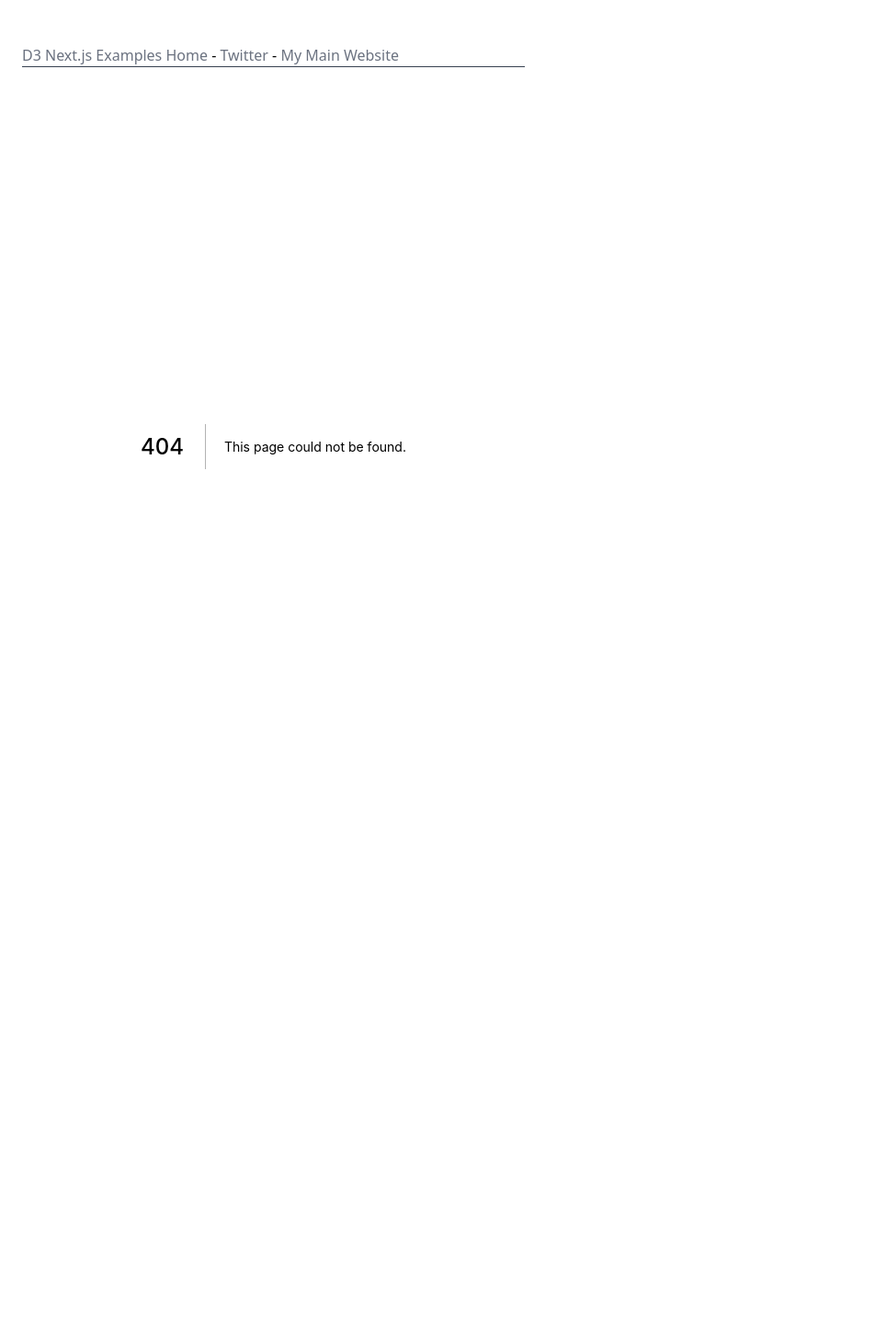
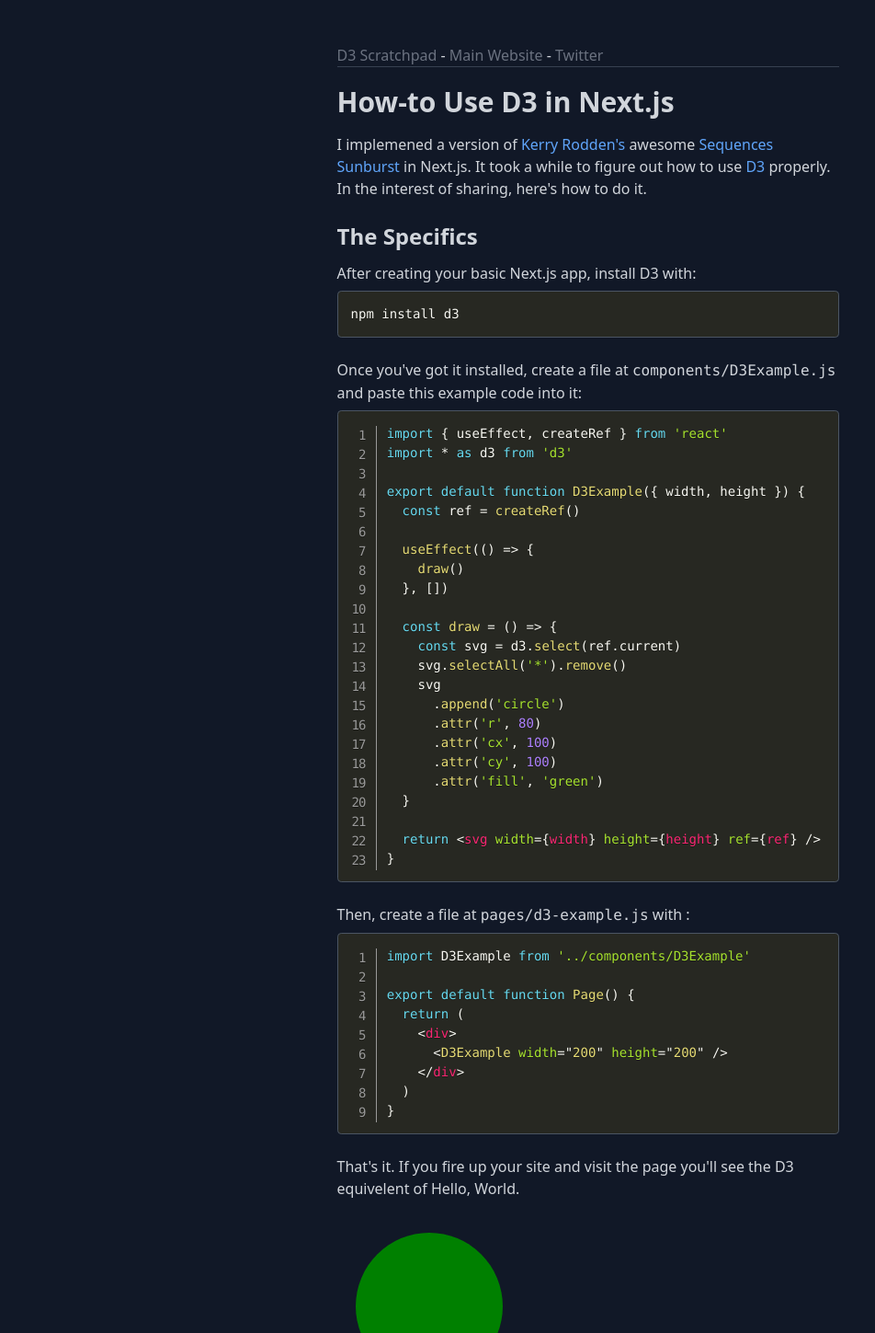
Before and after one commit to alanwsmith/d3-playground.alanwsmith.com, a Next.js app: page /how-to-use-d3-in-nextjs in a window 1280 px wide. Before the commit this address had no page. Shown: the top 1449 px of the page at 92% size, without its empty margins (0-952 px from the left). Before the commit the page ends 949 px from the top, so only its background shows below. Built offline with nearby package versions, Linux system fonts and the light colour scheme.

Commit message:
Updated content for main how-to page

```diff
--- /dev/null
+++ b/components/D3Example.js
@@ -0,0 +1,23 @@
+import { useEffect, createRef } from 'react'
+import * as d3 from 'd3'
+
+export default function D3Example({ width, height }) {
+  const ref = createRef()
+
+  useEffect(() => {
+    draw()
+  }, [])
+
+  const draw = () => {
+    const svg = d3.select(ref.current)
+    svg.selectAll('*').remove()
+    svg
+      .append('circle')
+      .attr('r', 80)
+      .attr('cx', 100)
+      .attr('cy', 100)
+      .attr('fill', 'green')
+  }
+
+  return <svg width={width} height={height} ref={ref} />
+}
--- a/components/LayoutMain.js
+++ b/components/LayoutMain.js
@@ -6,16 +6,16 @@
       <nav className="mt-4 mx-auto pt-2 px-6 max-w-prose">
         <div className="border-b border-gray-700">
           <Link href="/">
-            <a className="text-gray-500">D3 Next.js Examples Home</a>
+            <a className="text-gray-500">D3 Scratchpad</a>
           </Link>{' '}
+          -{' '}
+          <a className="text-gray-500" href="https://www.alanwsmith.com/">
+            Main Website
+          </a>{' '}
           -{' '}
           <a className="text-gray-500" href="https://twitter.com/TheIdOfAlan">
             Twitter
           </a>{' '}
-          -{' '}
-          <a className="text-gray-500" href="https://www.alanwsmith.com/">
-            My Main Website
-          </a>
         </div>
       </nav>
       <main className="pb-16 mx-auto container pt-3 px-6 max-w-prose">
--- a/pages/basic-1.js
+++ b/pages/basic-1.js
@@ -1,5 +1,6 @@
 import React, { useEffect, RefObject } from 'react'
 import * as d3 from 'd3'
+
 const Rectangle = () => {
   const ref = React.createRef()
 
@@ -20,7 +21,9 @@
     <div>
       <div>
         This is a super basic example and not necessarily the way I want to do
-        it, but it's a start.
+        it, but it's a start. - This is a strong start, the later examples show
+        how to add the selectall thing and remove to deal with hot reloading and
+        how to send just the SVG instead of a full div.
       </div>
       <div className="Rectangle" ref={ref}>
         <svg width="500" height="500">
--- /dev/null
+++ b/pages/d3-example.js
@@ -0,0 +1,9 @@
+import D3Example from '../components/D3Example'
+
+export default function Page() {
+  return (
+    <div>
+      <D3Example width="200" height="200" />
+    </div>
+  )
+}
--- /dev/null
+++ b/pages/how-to-use-d3-in-nextjs/index.js
@@ -0,0 +1,114 @@
+import D3Example from '../../components/D3Example'
+import SourceCode from '../../components/SourceCode'
+import fs from 'fs'
+
+export default function Page(props) {
+  return (
+    <div>
+      <h1>How-to Use D3 in Next.js</h1>
+      <p>
+        I implemened a version of{' '}
+        <a href="https://www.kerryrodden.com/">Kerry Rodden&apos;s</a> awesome{' '}
+        <a href="https://observablehq.com/@kerryrodden/sequences-sunburst">
+          Sequences Sunburst
+        </a>{' '}
+        in Next.js. It took a while to figure out how to use{' '}
+        <a href="https://d3js.org/">D3</a> properly. In the interest of sharing,
+        here&apos;s how to do it.
+      </p>
+      <h2>The Specifics</h2>
+      <p>
+        After creating your basic Next.js app, install D3 with:
+        <SourceCode code={`npm install d3`} language="bash" lines={false} />
+      </p>
+      <p>
+        Once you&apos;ve got it installed, create a file at{' '}
+        <code>components/D3Example.js</code> and paste this example code into
+        it:
+        <SourceCode code={props.code1} language="jsx" />
+      </p>
+      <p>
+        Then, create a file at <code>pages/d3-example.js</code> with :
+        <SourceCode code={props.code2} language="jsx" />
+      </p>
+
+      <p>
+        That's it. If you fire up your site and visit the page you&apos;ll see
+        the D3 equivelent of Hello, World.
+      </p>
+
+      <D3Example width="200" height="200" />
+
+      <h2 className="mt-6 pt-4 border-t border-gray-700">More Details</h2>
+
+      <ul>
+        <li>
+          I load the entire set of D3 functionality via:
+          <SourceCode
+            code={`import * as d3 from 'd3'`}
+            language="jsx"
+            lines={false}
+          />
+          It&apos;s also possible to import just the parts you need with
+          individual modules like
+          <SourceCode
+            code={`import { scaleLinear } from "d3-scale"`}
+            language="jsx"
+            lines={false}
+          />
+          Using the individual modules is probably the way to go for production
+        </li>
+        <li>
+          All the <code>createRef</code> and <code>useEffect</code> stuff is
+          designed to prevent the SVG from reloading if the comopnent updates.
+        </li>
+        <li>
+          The <code>svg.selectAll('*').remove()</code> line prevents issues with
+          re-appending elemnts to the SVG when the page hot-reloads during
+          development
+        </li>
+        <li>
+          This setup does the D3 rendering on the client side. It looks like{' '}
+          <a href="https://github.com/d3-node/d3-node">d3-node</a> is the way to
+          go for server-side, but I haven't messed with that yet
+        </li>
+        <li>
+          Lots of the D3 examples I&apos;ve are for older versions that aren't
+          compatible with the most recent one that comes from npm. It appears
+          that as of Jan. 2022, the most recent npm install is either version 5
+          or 6. If you have problems getting something to work, trying to figure
+          out the example version number is a good first step.
+        </li>
+      </ul>
+      <h2>Send Off</h2>
+      <p>
+        This is another case of there not being a lot of code, but it took some
+        doing to find it and refine it. I hope you find it useful. If you see
+        anything that could be improved{' '}
+        <a href="https://twitter.com/TheIdOfAlan">let me know</a>.
+      </p>
+    </div>
+  )
+}
+
+export async function getStaticProps(context) {
+  const file1 = `./components/D3Example.js`
+  const file2 = `./pages/d3-example.js`
+  try {
+    const code1 = fs.readFileSync(file1, `utf8`)
+    const code2 = fs.readFileSync(file2, `utf8`)
+    return {
+      props: {
+        code1: code1,
+        code2: code2,
+      },
+    }
+  } catch (err) {
+    return {
+      props: {
+        file1: `Error: - ${err}`,
+        file2: `Error: - ${err}`,
+      },
+    }
+  }
+}
--- a/pages/index.js
+++ b/pages/index.js
@@ -1,18 +1,19 @@
 import Link from 'next/link'
 
 export default function Page() {
-  const links = [
-    'using-d3-in-nextjs-basic-loading',
-    'sunburst-sequences',
-    'sunburst-basic',
-  ]
+  const links = ['sunburst-sequences', 'sunburst-basic']
 
   return (
     <div>
-      <p>This is my scratchpad for making D3 examples that work with Next.js</p>
       <p>
-        The main trick is to use method for basic loading described in the first
-        link
+        This is my scratchpad for making <a href="https://d3js.org/">D3</a>{' '}
+        examples that work with <a href="https://nextjs.org/">Next.js</a>
+      </p>
+      <p>
+        The main trick is to load things as described here in{' '}
+        <Link href="how-to-use-d3-in-nextjs">
+          <a>How-To Use D3 In Next.js</a>
+        </Link>
       </p>
       <ul>
         {links.map((link) => (
--- a/pages/using-d3-in-nextjs-basic-loading/D3Svg.js
+++ /dev/null
@@ -1,25 +0,0 @@
-import React, { useEffect, RefObject } from 'react'
-import * as d3 from 'd3'
-
-export default function D3Svg({ width, height }) {
-  const ref = React.createRef()
-
-  useEffect(() => {
-    draw()
-  }, [])
-
-  const draw = () => {
-    const svg = d3.select(ref.current)
-    // Note: this .remove() call prevents
-    // issues with Next.js hot reloading
-    svg.selectAll('*').remove()
-    svg
-      .append('g')
-      .append('rect')
-      .attr('width', 400)
-      .attr('height', 100)
-      .attr('fill', 'green')
-  }
-
-  return <svg width={width} height={height} ref={ref} />
-}
--- a/pages/using-d3-in-nextjs-basic-loading/index.js
+++ /dev/null
@@ -1,74 +0,0 @@
-import D3Svg from './D3Svg'
-import SourceCode from '../../components/SourceCode'
-import fs from 'fs'
-
-export default function Page(props) {
-  return (
-    <div>
-      <h1>Using D3 in Next.js</h1>
-      <ul>
-        <li>
-          This is how to use the <a href="https://d3js.org/">D3</a> javascript
-          library in <a href="https://nextjs.org/">Next.js</a>. The rending is
-          done client-side instead of server-side. (It looks like{' '}
-          <a href="https://github.com/d3-node/d3-node">d3-node</a> is the way to
-          go for server-side, but I haven't messed with that yet.)
-        </li>
-        <li>
-          First, install D3 with:
-          <SourceCode code={`npm install d3`} language="bash" lines={false} />
-        </li>
-        <li>
-          I load the entire set of D3 functionality via:
-          <SourceCode
-            code={`import * as d3 from 'd3'`}
-            language="jsx"
-            lines={false}
-          />
-          It&apos;s also possible to import just the parts you need with
-          individual modules like
-          <SourceCode
-            code={`import {'{'} scaleLinear {'}'} from "d3-scale"`}
-            language="jsx"
-            lines={false}
-          />
-        </li>
-      </ul>
-      <p>
-        Here's the ouput from a call to the below code with{' '}
-        {'<D3Svg width="400" height="50" />'}
-      </p>
-
-      <div className="pt-10">
-        <D3Svg width="400" height="150" />
-      </div>
-      <p>And this is the source code it self</p>
-      <SourceCode code={props.fileContents} language="jsx" />
-      <p>
-        One thing to point out is that lots of the D3 examples are for older
-        versions that aren't compatible with the most recent one from npm. It
-        appears that as of Jan. 2022, the most recent npm install is either
-        version 5 or 6. If you have problems getting something to work, trying
-        to figure out the example version number is a good first step.
-      </p>
-    </div>
-  )
-}
-
-export async function getStaticProps(context) {
-  const fileToRead = `./pages/using-d3-in-nextjs-basic-loading/D3Svg.js`
-  try {
-    const fileContents = fs.readFileSync(fileToRead, `utf8`)
-    return {
-      props: {
-        fileContents: fileContents,
-      },
-    }
-  } catch (err) {
-    return {
-      props: {
-        fileContents: `Could not find: ${fileToRead} - ${err}`,
-      },
-    }
-  }
-}
--- a/styles/globals.css
+++ b/styles/globals.css
@@ -16,15 +16,23 @@
   h1 {
     @apply text-3xl;
     @apply font-bold;
+    @apply pt-2;
     @apply pb-4;
   }
   h2 {
     @apply text-2xl;
     @apply font-bold;
+    @apply pt-2;
+    @apply pb-3;
   }
   h3 {
     @apply text-xl;
     @apply font-bold;
+  }
+  ul {
+    @apply list-disc;
+    @apply pl-5;
+    @apply pb-2;
   }
   li {
     @apply pb-3;
```
